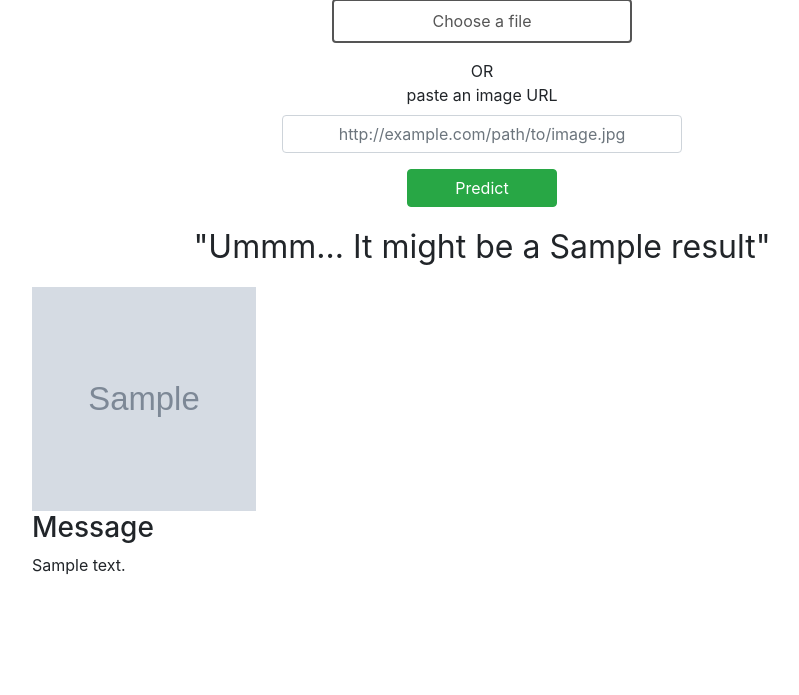
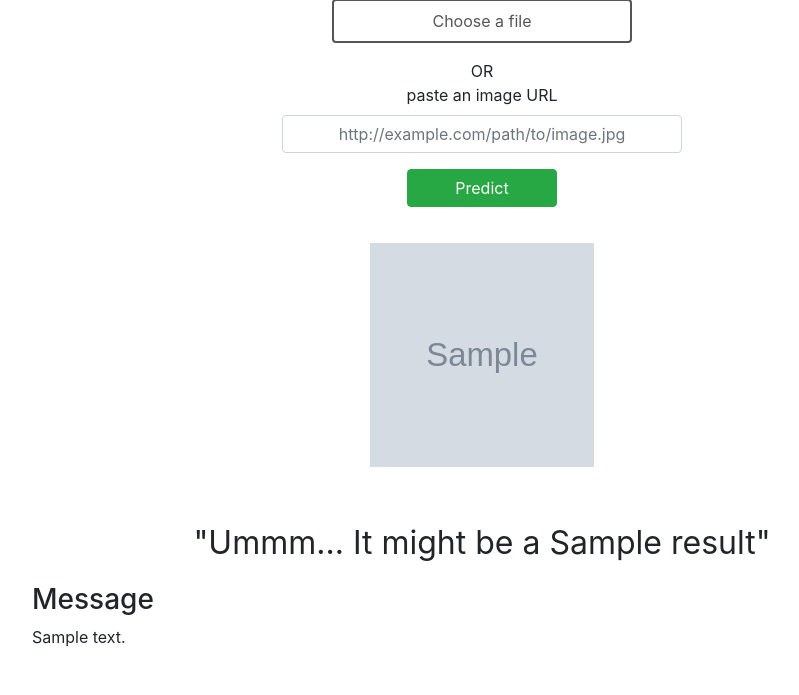
Before and after one commit to instituteofai/pretrained-imagenet, a Flask app: template app/templates/index.html in a window 1280 px wide. Shown: the part 105-800 px from the top of the page, without its empty margins (158-957 px from the left). Run offline with Flask 2, Linux system fonts and the light colour scheme; the template is opened without the code that fills it: most values are stand-ins (such as "Sample title", 1, 10 or a date in 2020); grey boxes marked "Sample" are stand-in pictures; parts of the project's set-up code (start-up, migrations or seed data) failed here and were passed over; some libraries are stand-ins or nearby versions.

Commit message:
FIX show preview of image inference was run on

```diff
--- a/app/app.py
+++ b/app/app.py
@@ -1,7 +1,7 @@
 from flask import Flask, render_template, request
 from PIL import Image
 import io
-from keras.preprocessing.image import img_to_array
+from keras.preprocessing.image import img_to_array, array_to_img
 import urllib.request
 from socket import timeout
 from urllib.error import HTTPError, URLError
@@ -56,12 +56,10 @@ def index():
       result = C.predict(img)
       # build the image
       img_object = io.BytesIO()
-      result['new_image'].save(img_object, 'JPEG')
+      array_to_img(result['new_image']).save(img_object, 'JPEG')
       # img_object.seek(0)
       img_64 = base64.b64encode(img_object.getvalue())
       img_encoded = u'data:img/jpeg;base64,'+img_64.decode('utf-8')
-
-      # new_image = img_object.read()
 
       data = {
         'result': result['res'],
--- a/app/classifier.py
+++ b/app/classifier.py
@@ -17,7 +17,7 @@ print('model loading complete!')
 def predict(image):
 
   x = center_crop_and_resize(image, image_size=image_size)
-  image_modified = Image.fromarray(x, 'RGB')
+  image_modified = x
   x = preprocess_input(x)
   x = np.expand_dims(x, 0)
 
--- a/app/templates/index.html
+++ b/app/templates/index.html
@@ -86,6 +86,13 @@
       cursor: pointer;
     }
 
+    .image-container {
+      display: flex;
+      justify-content: center;
+      align-items: center;
+      margin: 36px;
+    }
+
     .result {
       height: 80px;
       display: flex;
@@ -124,6 +131,13 @@
     </form>
 
     {% if data and data.result %}
+
+      {% if data.image %}
+        <div class="image-container">
+          <img src="{{ data.image }}" alt="Error" width="224" height="224">
+        </div>
+      {% endif %}
+
       <div class="result">
         {% if data.result[2] >= 0.7 %}
           "I'm pretty sure it's a {{ data.result[1] }}"
@@ -133,12 +147,9 @@
           "Ummm... It might be a {{ data.result[1] }}"
         {% endif %}
       </div>
-      {% if data.image %}
-      <div>
-        <img src="{{ data.image }}" alt="Error" width="224" height="224">
-      </div>
+
     {% endif %}
-    {% endif %}
+
     {% if data and data.message %}
       <h3>Message</h3>
       {{ data.message }}
```
Lines whose indentation alone changed are shown as unchanged.
